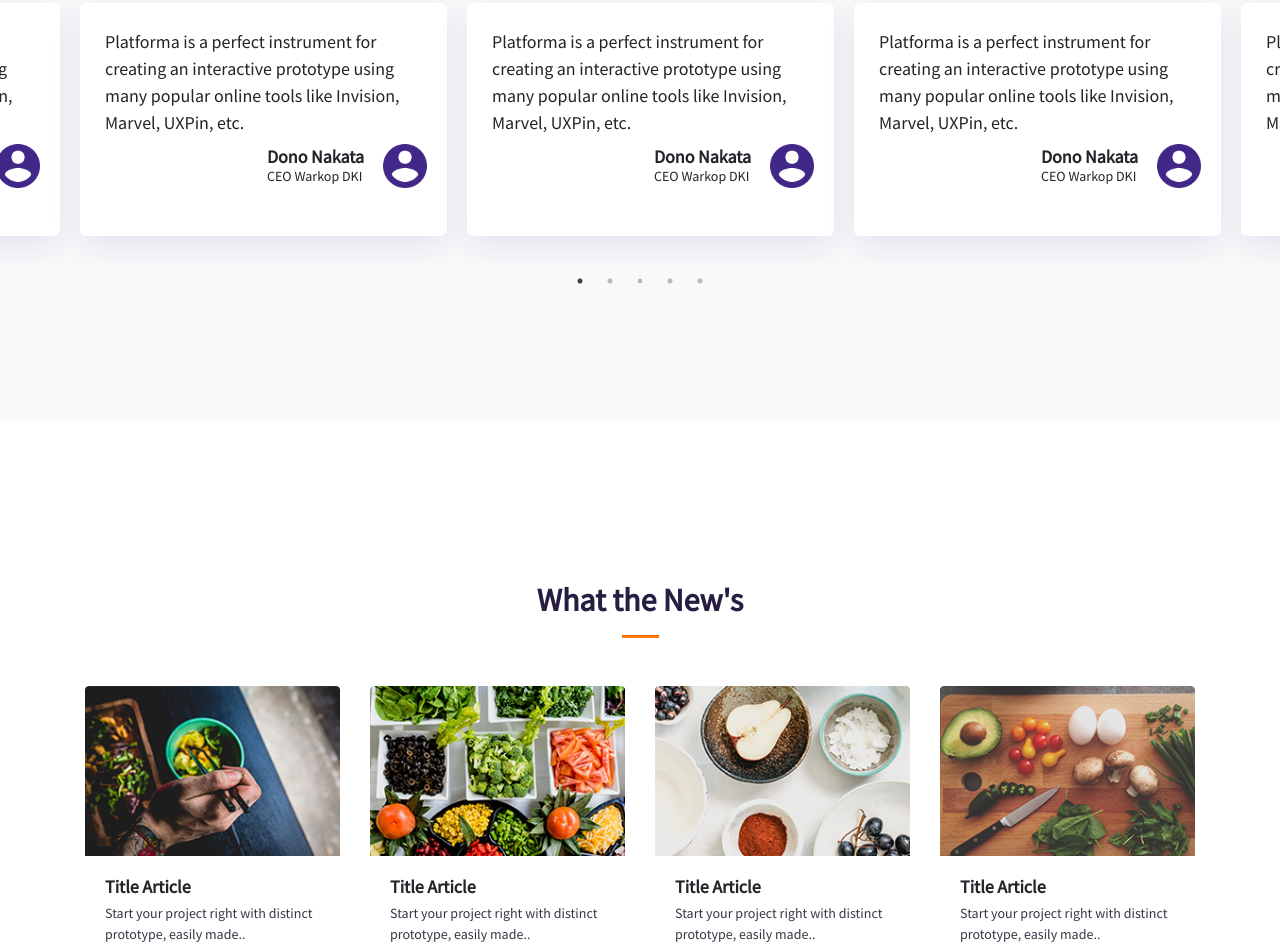
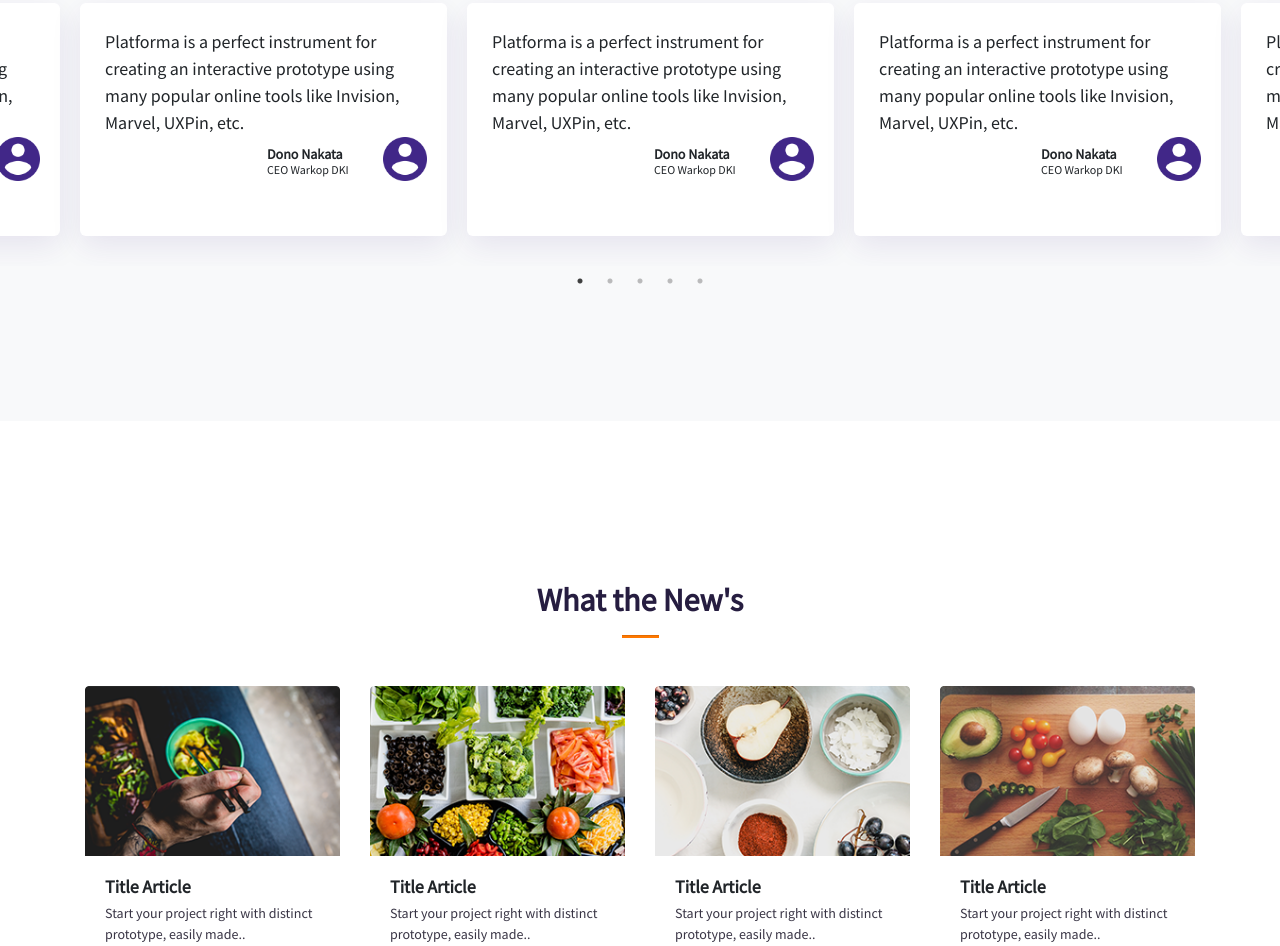
Before and after one commit to AgengAbi/Landing-page, a plain HTML site: page index.html in a window 1280 px wide. Shown: the part 1860-2806 px from the top of the page. Drawn offline with nearby package versions, Linux system fonts and the light colour scheme; files that its build step writes are made by us from their sources; files whose address does not match are found by name.

Commit message:
merubah tampilan mobile slick

```diff
--- a/css/style.css
+++ b/css/style.css
@@ -359,6 +359,15 @@ figure{
 	.footer h4{
 		padding: 0 0 20px;
 	}
+	.text-cardid p{
+		font-size: 14px;
+	}
+	.card-id h4{
+		font-size: 14px;
+	}
+	.card-id h5{
+		font-size: 12px;
+	}
 }
 
 @media (min-width: 992px) {
```
